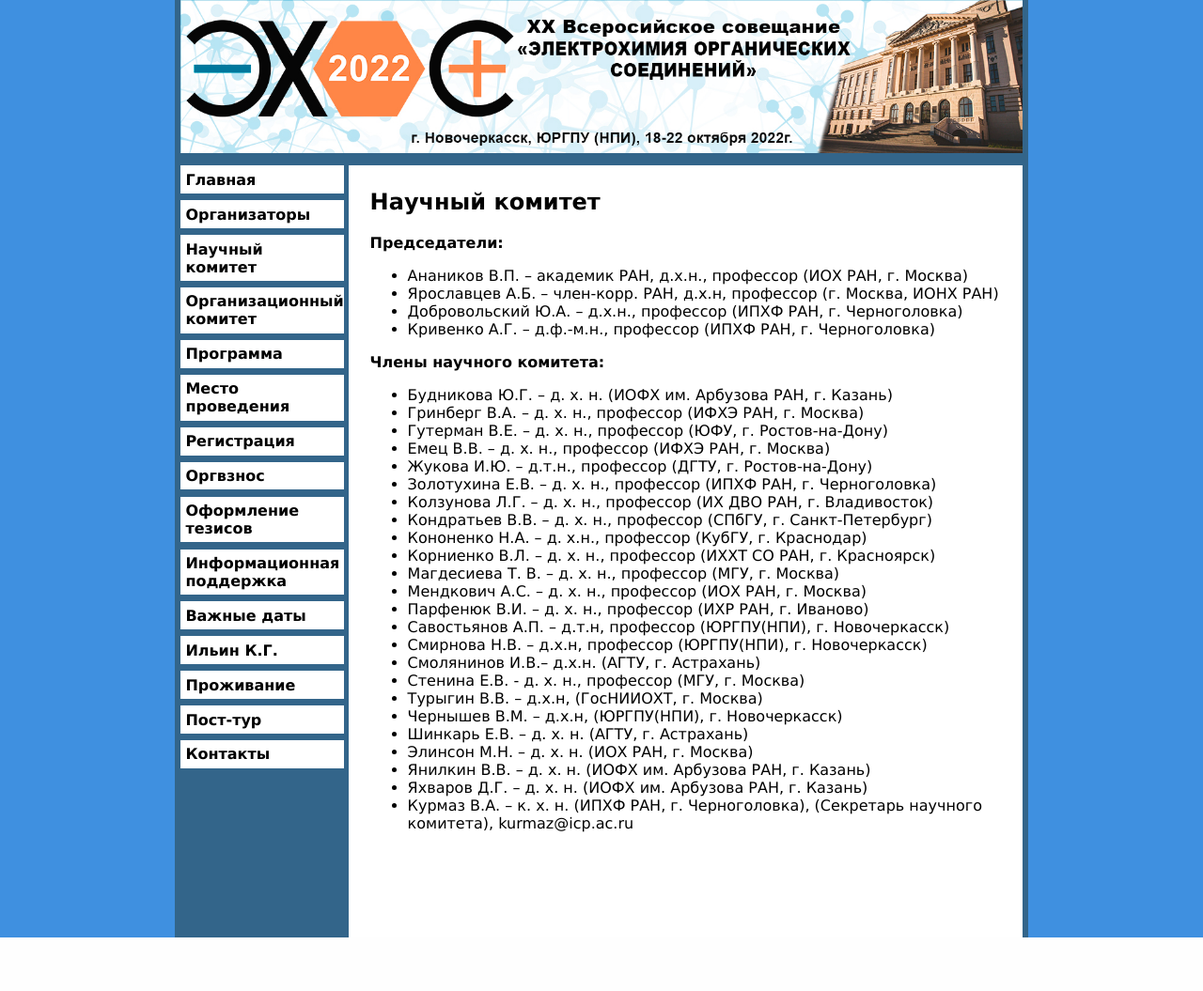
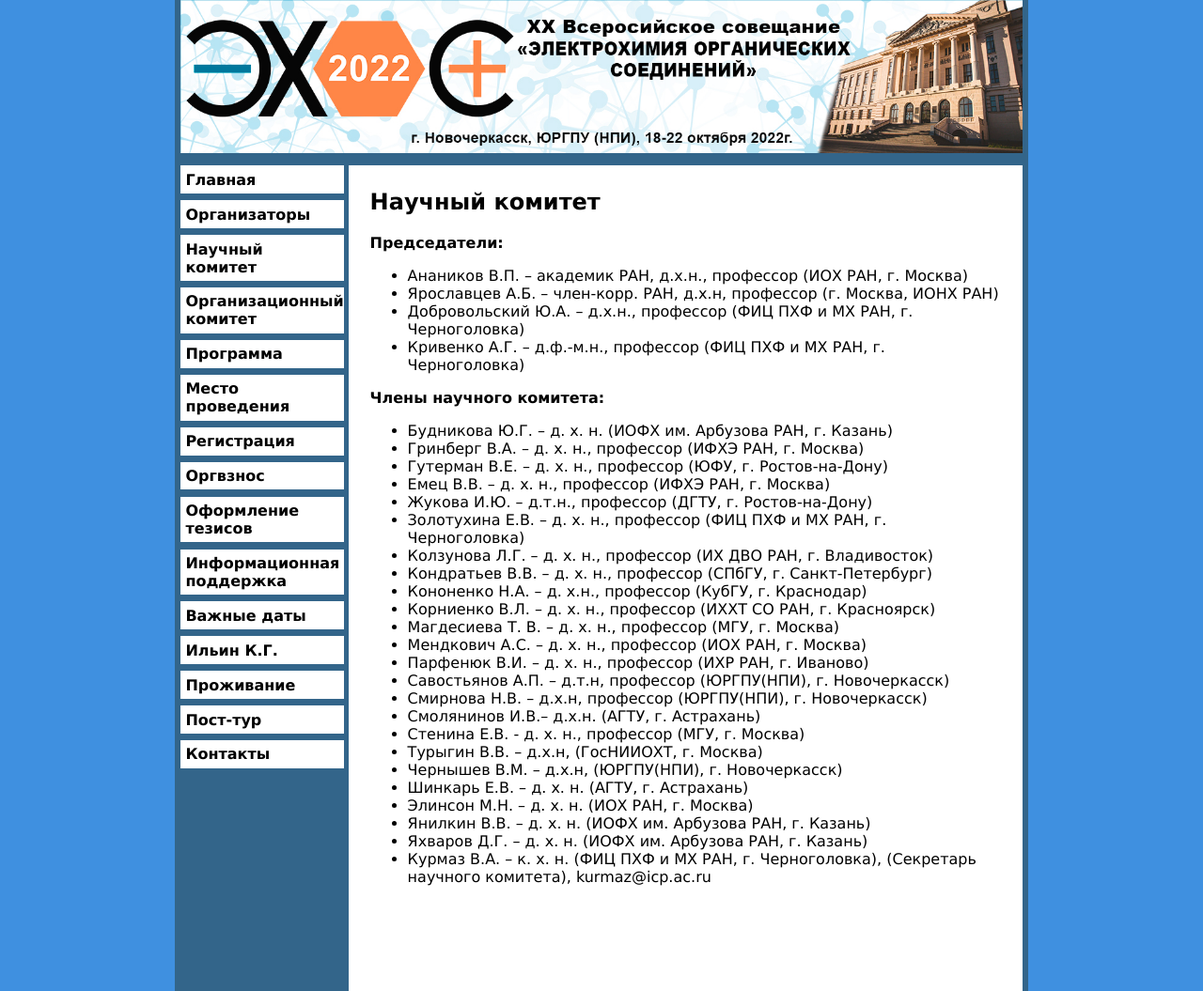
Before and after one commit to Miandic/Echoes2022, a Flask app: page /science_committee in a window 1280 px wide. Shown: the whole page at 94% size. Before the commit the page ends 998 px from the top, so only its background shows below. Run offline with Flask 2, Linux system fonts and the light colour scheme.

Commit message:
RAN changes

```diff
--- a/templates/01org.html
+++ b/templates/01org.html
@@ -9,10 +9,10 @@
         <img src="{{ url_for('static', filename='img/NPI.png') }}" alt="ЮРГПУ (НПИ)" class="logo_img" onclick="location.href='https://www.npi-tu.ru/';">
     </div>
     <div class="box1">
-        <p>Институт Проблем Химической Физики (ИПХФ) РАН</p>
+        <p>Федеральный исследовательский центр проблем химической физики и медицинской химии РАН</p>
     </div>
     <div class="box2">
-        <img src="{{ url_for('static', filename='img/IPCP.jpg') }}" alt="ИПХФ РАН" class="logo_img" onclick="location.href='https://www.icp.ac.ru/ru/';">
+        <img src="{{ url_for('static', filename='img/Logo_blue.png') }}" alt="ФИЦ ПХФ и МХ РАН" class="logo_img" onclick="location.href='https://www.icp.ac.ru/ru/';">
     </div>
     <div class="box1">
         <p>Институт органической химии им. Н.Д.Зелинского РАН</p>
--- a/templates/02sccom.html
+++ b/templates/02sccom.html
@@ -5,8 +5,8 @@
 <ul>
   <li>Анаников В.П. – академик РАН, д.х.н., профессор (ИОХ РАН, г. Москва)</li>
   <li>Ярославцев А.Б. – член-корр. РАН, д.х.н, профессор (г. Москва, ИОНХ РАН)</li>
-  <li>Добровольский Ю.А. – д.х.н., профессор (ИПХФ РАН, г. Черноголовка)</li>
-  <li>Кривенко А.Г. – д.ф.-м.н., профессор (ИПХФ РАН, г. Черноголовка)</li>
+  <li>Добровольский Ю.А. – д.х.н., профессор (ФИЦ ПХФ и МХ РАН, г. Черноголовка)</li>
+  <li>Кривенко А.Г. – д.ф.-м.н., профессор (ФИЦ ПХФ и МХ РАН, г. Черноголовка)</li>
 </ul>
 <p><b>Члены научного комитета:</b></p>
 <ul>
@@ -15,7 +15,7 @@
   <li>Гутерман В.Е. – д. х. н., профессор (ЮФУ, г. Ростов-на-Дону) </li>
   <li>Емец В.В. – д. х. н., профессор (ИФХЭ РАН, г. Москва) </li>
   <li>Жукова И.Ю. – д.т.н., профессор (ДГТУ, г. Ростов-на-Дону) </li>
-  <li>Золотухина Е.В. – д. х. н., профессор (ИПХФ РАН, г. Черноголовка) </li>
+  <li>Золотухина Е.В. – д. х. н., профессор (ФИЦ ПХФ и МХ РАН, г. Черноголовка) </li>
   <li>Колзунова Л.Г. – д. х. н., профессор (ИХ ДВО РАН, г. Владивосток) </li>
   <li>Кондратьев В.В. – д. х. н., профессор (СПбГУ, г. Санкт-Петербург) </li>
   <li>Кононенко Н.А. – д. х.н., профессор (КубГУ, г. Краснодар) </li>
@@ -33,7 +33,7 @@
   <li>Элинсон М.Н. – д. х. н. (ИОХ РАН, г. Москва) </li>
   <li>Янилкин В.В. – д. х. н. (ИОФХ им. Арбузова РАН, г. Казань) </li>
   <li>Яхваров Д.Г. – д. х. н. (ИОФХ им. Арбузова РАН, г. Казань) </li>
-  <li>Курмаз В.А. – к. х. н. (ИПХФ РАН, г. Черноголовка), (Секретарь научного комитета), kurmaz@icp.ac.ru </li>
+  <li>Курмаз В.А. – к. х. н. (ФИЦ ПХФ и МХ РАН, г. Черноголовка), (Секретарь научного комитета), kurmaz@icp.ac.ru </li>
 </ul>
 <p class="fix">Neque porro quisquam est qui dolorem ipsum quia dolor sit amet, consectetur, adipisci velit...Neque porro quisquam est qui dolorem ipsum quia dolor sit amet, consectetur, adipisci velit...Neque porro quisquam est qui dolorem ipsum quia dolor sit amet, consectetur, adipisci velit...</p>
 {% endblock %}
--- a/templates/03orgcom.html
+++ b/templates/03orgcom.html
@@ -4,7 +4,7 @@
 <p><b>Организационный комитет:</b></p>
 <p><b>Председатель</b></p>
 <ul>
-    <li>Кривенко А. Г. – д. ф.-м. н., (ИПХФ РАН, г. Черноголовка)</li>
+    <li>Кривенко А. Г. – д. ф.-м. н., (ФИЦ ПХФ и МХ РАН, г. Черноголовка)</li>
 </ul>
 <p><b>Заместитель председателя</b></p>
 <ul>
```
Also changed, not shown: static/img/Logo_blue.png (added).
